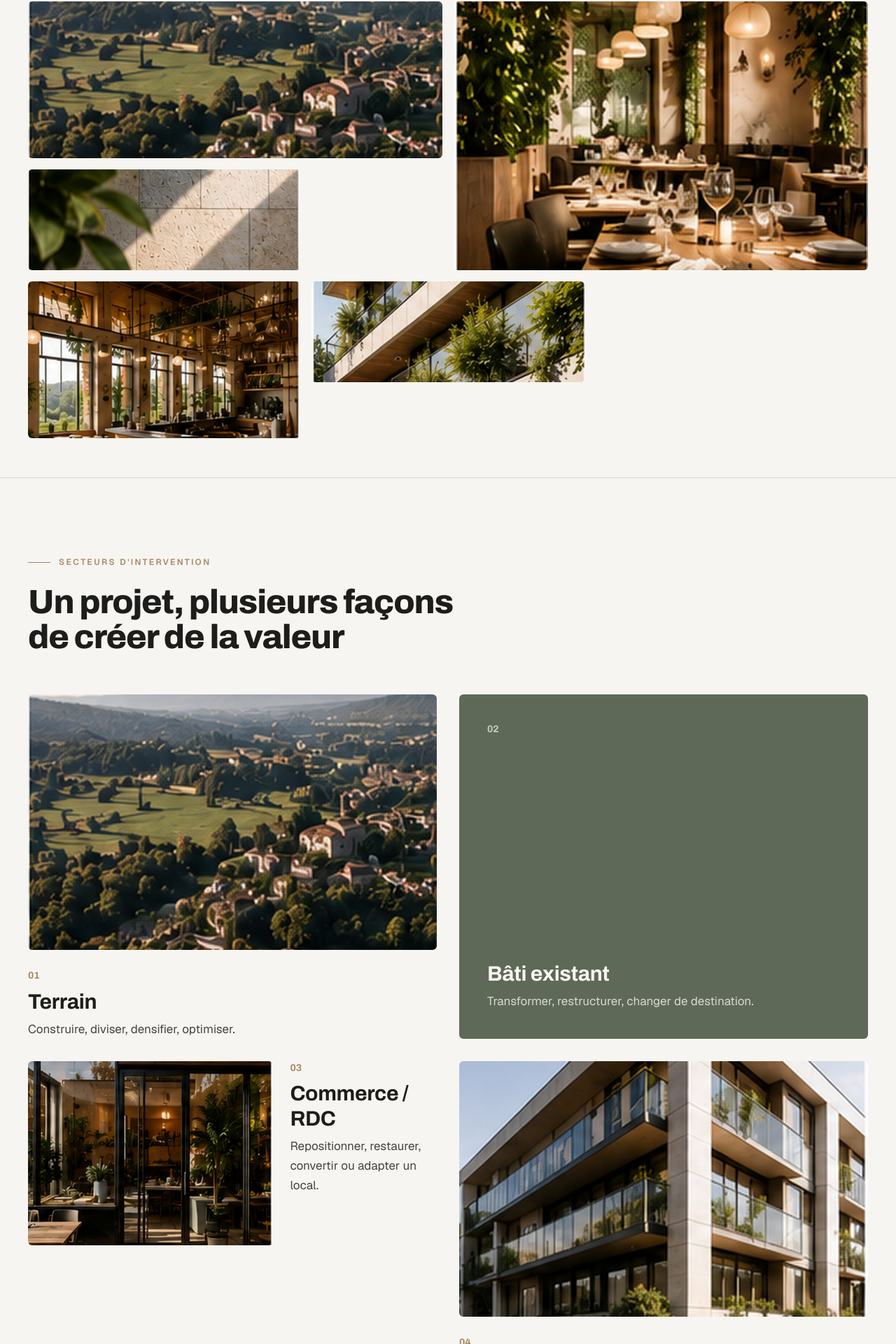
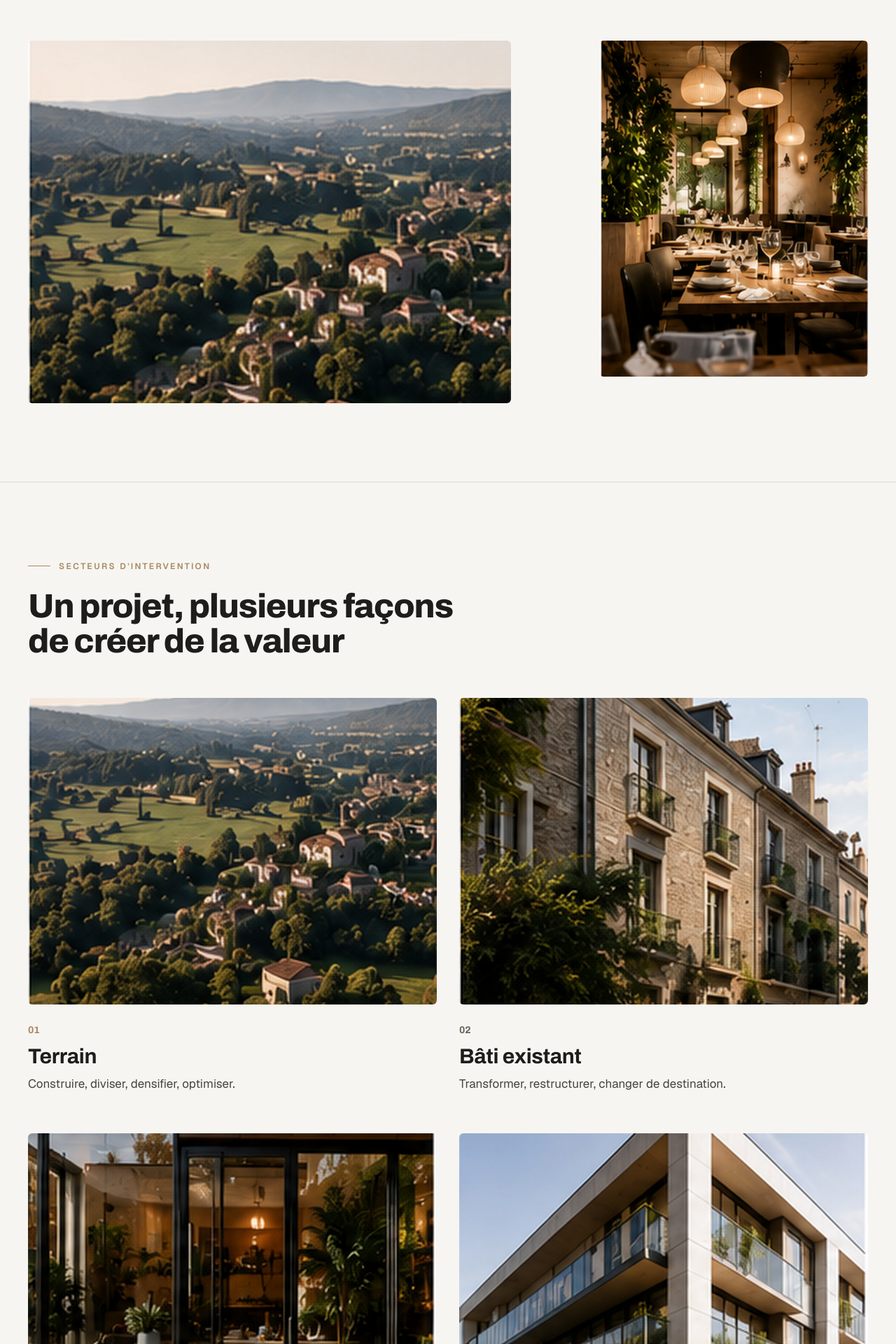
Before and after one commit to julienbonci-blip/HR-consulting-, a Next.js app: page / in a window 1280 px wide. Shown: the part 848-2768 px from the top of the page at 70% size. Built offline with nearby package versions, Linux system fonts and the light colour scheme.

Commit message:
Refine KERN photo density sharpness and framing

```diff
--- a/src/app/page.tsx
+++ b/src/app/page.tsx
@@ -1,5 +1,5 @@
 import { Hero } from "@/components/sections/hero";
-import { PhotoStrip } from "@/components/sections/photo-strip";
+import { PhotoTransition } from "@/components/sections/photo-transition";
 import { Domains } from "@/components/sections/domains";
 import { Method } from "@/components/sections/method";
 import { Transformation } from "@/components/sections/transformation";
@@ -11,7 +11,7 @@ export default function Home() {
   return (
     <>
       <Hero />
-      <PhotoStrip />
+      <PhotoTransition />
       <Domains />
       <Method />
       <Transformation />
--- a/src/components/sections/domains.tsx
+++ b/src/components/sections/domains.tsx
@@ -13,16 +13,16 @@ export function Domains() {
           Un projet, plusieurs façons de créer de la valeur
         </h2>
 
-        <div className="mt-14 grid grid-cols-1 gap-6 lg:grid-cols-2 lg:gap-8">
-          {/* 01 — Terrain : photo pleine largeur en tête de bloc */}
+        <div className="mt-14 grid grid-cols-1 gap-x-8 gap-y-14 sm:grid-cols-2">
+          {/* 01 — Terrain */}
           <div>
-            <div className="relative aspect-[16/10] w-full overflow-hidden rounded-md">
+            <div className="relative aspect-[4/3] w-full overflow-hidden rounded-md">
               <Image
                 src="/reference/kern-photos/02_vue_aerienne_territoire.jpg"
                 alt="Vue aérienne d'un territoire à fort potentiel foncier"
                 fill
-                sizes="(min-width: 1024px) 50vw, 100vw"
-                className="object-cover"
+                sizes="(min-width: 640px) 50vw, 100vw"
+                className="object-cover object-[center_60%]"
               />
             </div>
             <div className="mt-6">
@@ -38,33 +38,42 @@ export function Domains() {
             </div>
           </div>
 
-          {/* 02 — Bâti existant : bloc olive plein, sans photo */}
-          <div className="flex flex-col justify-between rounded-md bg-olive p-8 sm:p-10 lg:min-h-full">
-            <span className="font-display text-sm font-bold text-paper/70">
-              02
-            </span>
-            <div className="mt-auto pt-16">
-              <h3 className="font-display text-[26px] font-bold tracking-[-0.01em] text-paper sm:text-3xl">
+          {/* 02 — Bâti existant : vraie photographie, olive en accent */}
+          <div>
+            <div className="relative aspect-[4/3] w-full overflow-hidden rounded-md">
+              <Image
+                src="/reference/kern-photos/07_facade_immeuble_ancien.jpg"
+                alt="Façade d'un immeuble ancien à restructurer"
+                fill
+                sizes="(min-width: 640px) 50vw, 100vw"
+                className="object-cover"
+              />
+            </div>
+            <div className="mt-6">
+              <span className="font-display text-sm font-bold text-olive">
+                02
+              </span>
+              <h3 className="mt-2 font-display text-[26px] font-bold tracking-[-0.01em] text-ink sm:text-3xl">
                 Bâti existant
               </h3>
-              <p className="mt-2 max-w-[38ch] text-[17px] leading-relaxed text-paper/80">
+              <p className="mt-2 max-w-[38ch] text-[17px] leading-relaxed text-ink-soft">
                 Transformer, restructurer, changer de destination.
               </p>
             </div>
           </div>
 
-          {/* 03 — Commerce / RDC : composition texte à gauche, photo à droite */}
-          <div className="flex flex-col items-start gap-6 self-start sm:flex-row">
-            <div className="relative aspect-[4/3] w-full shrink-0 overflow-hidden rounded-md sm:w-3/5">
+          {/* 03 — Commerce / RDC */}
+          <div>
+            <div className="relative aspect-[4/3] w-full overflow-hidden rounded-md">
               <Image
                 src="/reference/kern-photos/09_commerce_rdc_vitrine.jpg"
                 alt="Vitrine d'un commerce en rez-de-chaussée"
                 fill
-                sizes="(min-width: 1024px) 30vw, 100vw"
+                sizes="(min-width: 640px) 50vw, 100vw"
                 className="object-cover"
               />
             </div>
-            <div className="flex flex-col justify-end sm:w-2/5">
+            <div className="mt-6">
               <span className="font-display text-sm font-bold text-bronze">
                 03
               </span>
@@ -77,15 +86,15 @@ export function Domains() {
             </div>
           </div>
 
-          {/* 04 — Projet immobilier : photo portrait plus haute */}
+          {/* 04 — Projet immobilier */}
           <div>
-            <div className="relative aspect-[4/5] w-full overflow-hidden rounded-md sm:aspect-[16/10]">
+            <div className="relative aspect-[4/3] w-full overflow-hidden rounded-md">
               <Image
                 src="/reference/kern-photos/04_batiment_residentiel_contemporain.jpg"
                 alt="Bâtiment résidentiel contemporain"
                 fill
-                sizes="(min-width: 1024px) 50vw, 100vw"
-                className="object-cover"
+                sizes="(min-width: 640px) 50vw, 100vw"
+                className="object-cover object-[center_30%]"
               />
             </div>
             <div className="mt-6">
--- a/src/components/sections/editorial-break.tsx
+++ b/src/components/sections/editorial-break.tsx
@@ -4,18 +4,18 @@ import Link from "next/link";
 export function EditorialBreak() {
   return (
     <div className="border-b border-mineral bg-paper">
-      <div className="mx-auto flex max-w-[1400px] flex-col gap-8 px-6 py-20 sm:px-10 sm:py-28 lg:flex-row lg:items-center lg:gap-10">
-        <div className="relative h-[320px] w-full overflow-hidden rounded-md sm:h-[420px] lg:h-[520px] lg:w-[70%]">
+      <div className="mx-auto flex max-w-[1400px] flex-col gap-8 px-6 py-20 sm:px-10 sm:py-28 lg:flex-row lg:items-start lg:gap-10">
+        <div className="relative aspect-[4/3] w-full overflow-hidden rounded-md lg:aspect-[6/5] lg:w-[65%]">
           <Image
             src="/reference/kern-photos/08_terrasse_vegetalisee.jpg"
             alt="Terrasse végétalisée d'un immeuble contemporain"
             fill
-            sizes="(min-width: 1024px) 70vw, 100vw"
+            sizes="(min-width: 1024px) 65vw, 100vw"
             className="object-cover"
           />
         </div>
 
-        <div className="lg:w-[30%]">
+        <div className="lg:w-[35%] lg:pt-2">
           <h2 className="max-w-[16ch] font-display text-[32px] font-extrabold leading-[1.05] tracking-[-0.025em] text-ink sm:text-4xl">
             Des lieux qui créent de la valeur
           </h2>
--- a/src/components/sections/photo-strip.tsx
+++ /dev/null
@@ -1,54 +0,0 @@
-import Image from "next/image";
-
-const PHOTOS = [
-  {
-    src: "/reference/kern-photos/02_vue_aerienne_territoire.jpg",
-    alt: "Vue aérienne d'un territoire et de son bâti",
-    className: "col-span-4 row-span-3 sm:col-span-3",
-  },
-  {
-    src: "/reference/kern-photos/03_restaurant_hospitality_interieur.jpg",
-    alt: "Intérieur d'un restaurant, ambiance hospitality",
-    className: "col-span-2 row-span-5 sm:col-span-3",
-  },
-  {
-    src: "/reference/kern-photos/05_matiere_ombre_feuillage.jpg",
-    alt: "Matière et lumière, détail de façade et feuillage",
-    className: "col-span-2 row-span-2 sm:col-span-2",
-  },
-  {
-    src: "/reference/kern-photos/06_cafe_restaurant_interieur.jpg",
-    alt: "Intérieur d'un café-restaurant",
-    className: "col-span-2 row-span-3 sm:col-span-2",
-  },
-  {
-    src: "/reference/kern-photos/08_terrasse_vegetalisee.jpg",
-    alt: "Terrasse végétalisée d'un immeuble contemporain",
-    className: "col-span-4 row-span-2 sm:col-span-2",
-  },
-];
-
-export function PhotoStrip() {
-  return (
-    <div className="border-b border-mineral bg-paper">
-      <div className="mx-auto max-w-[1400px] px-6 py-10 sm:px-10 sm:py-14">
-        <div className="grid grid-cols-4 gap-3 [grid-auto-rows:64px] sm:grid-cols-6 sm:gap-4">
-          {PHOTOS.map((photo) => (
-            <div
-              key={photo.src}
-              className={`relative overflow-hidden rounded-md ${photo.className}`}
-            >
-              <Image
-                src={photo.src}
-                alt={photo.alt}
-                fill
-                sizes="(min-width: 640px) 33vw, 50vw"
-                className="object-cover"
-              />
-            </div>
-          ))}
-        </div>
-      </div>
-    </div>
-  );
-}
--- /dev/null
+++ b/src/components/sections/photo-transition.tsx
@@ -0,0 +1,29 @@
+import Image from "next/image";
+
+export function PhotoTransition() {
+  return (
+    <div className="border-b border-mineral bg-paper">
+      <div className="mx-auto grid max-w-[1400px] grid-cols-1 gap-8 px-6 py-20 sm:px-10 sm:py-28 lg:grid-cols-12 lg:gap-6">
+        <div className="relative aspect-[4/3] w-full overflow-hidden rounded-md lg:col-span-7">
+          <Image
+            src="/reference/kern-photos/02_vue_aerienne_territoire.jpg"
+            alt="Vue aérienne d'un territoire, foncier et potentiel d'un site"
+            fill
+            sizes="(min-width: 1024px) 58vw, 100vw"
+            className="object-cover object-[center_38%]"
+          />
+        </div>
+
+        <div className="relative aspect-[4/5] w-full overflow-hidden rounded-md lg:col-span-4 lg:col-start-9">
+          <Image
+            src="/reference/kern-photos/03_restaurant_hospitality_interieur.jpg"
+            alt="Intérieur transformé, ambiance hospitality"
+            fill
+            sizes="(min-width: 1024px) 33vw, 100vw"
+            className="object-cover"
+          />
+        </div>
+      </div>
+    </div>
+  );
+}
--- a/src/components/sections/transformation.tsx
+++ b/src/components/sections/transformation.tsx
@@ -53,11 +53,11 @@ export function Transformation() {
 
         <div className="relative h-[360px] overflow-hidden rounded-md sm:h-[460px] lg:h-auto">
           <Image
-            src="/reference/kern-photos/03_restaurant_hospitality_interieur.jpg"
-            alt="Intérieur d'un restaurant transformé, ambiance hospitality"
+            src="/reference/kern-photos/10_interieur_amenagement.jpg"
+            alt="Aménagement intérieur chaleureux et architectural"
             fill
             sizes="(min-width: 1024px) 52vw, 100vw"
-            className="object-cover"
+            className="object-cover object-[center_35%]"
           />
         </div>
       </div>
```
